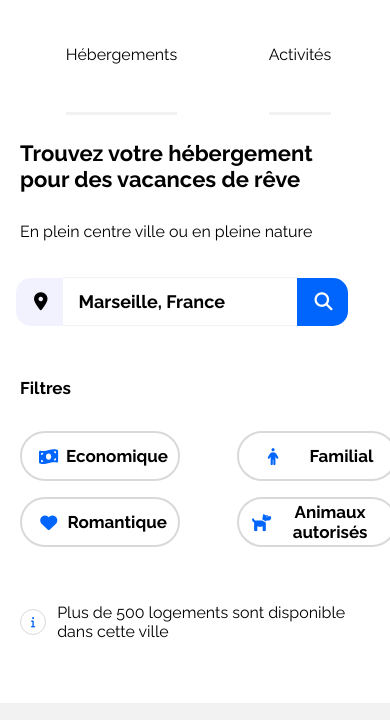
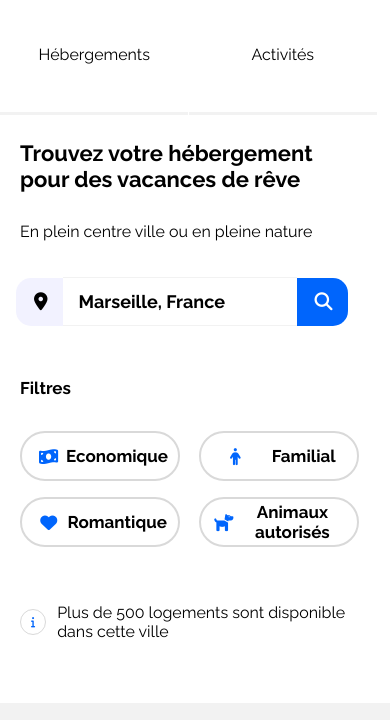
Before and after one commit to Paya21/Booki, a plain HTML site: page index.html in a window 390 px wide. Shown: the part 66-786 px from the top of the page. Drawn offline with Linux system fonts and the light colour scheme.

Commit message:
scroling horizontal

```diff
--- a/css/style.css
+++ b/css/style.css
@@ -722,10 +722,10 @@ footer
         /* margin-top: -111px; */
         display: flex;
         justify-content: flex-start;
-        flex-wrap: wrap;
+        flex-wrap: nowrap;
         justify-content: space-around;
         margin-top: 48px;
-        margin-left: 20px;
+        /* margin-left: 20px; */
         /* padding-bottom: 20px; */
     }
 
@@ -738,6 +738,10 @@ footer
         padding-left: 48px;     */
         padding: 0;
         padding-bottom: 48px;
+        max-width: 188px;
+        width: 100%;
+        display: flex;
+        justify-content: center;
     }
 
     .links-header a:hover
@@ -754,6 +758,8 @@ footer
         display: flex;
         flex-direction: column;
         flex-wrap: wrap;
+        max-width: 377px;
+        width: 100%;
     }
 
     .descr-head h1
@@ -773,6 +779,12 @@ footer
         display: none;
     }
 
+    .formulaire
+    {
+        max-width: 377px;
+        width: 100%;
+    }
+
     .loupe
     {
         visibility: visible;
@@ -783,8 +795,8 @@ footer
 
     .filter
     {
-        max-width: 413px;
-        width: 100%;
+        max-width: 377px;
+        width: 90%;
         margin-left: 20px;
     }
 
@@ -818,6 +830,8 @@ footer
         margin-left: 20px;
         display: flex;
         flex-wrap: wrap;
+        max-width: 377px;
+        width: 100%;
     }
 
     .info p
```
